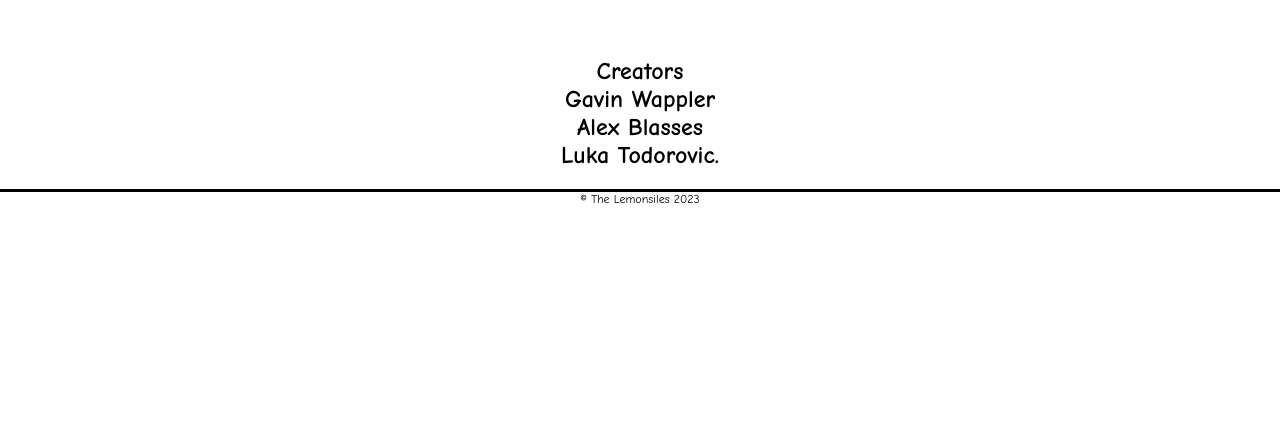
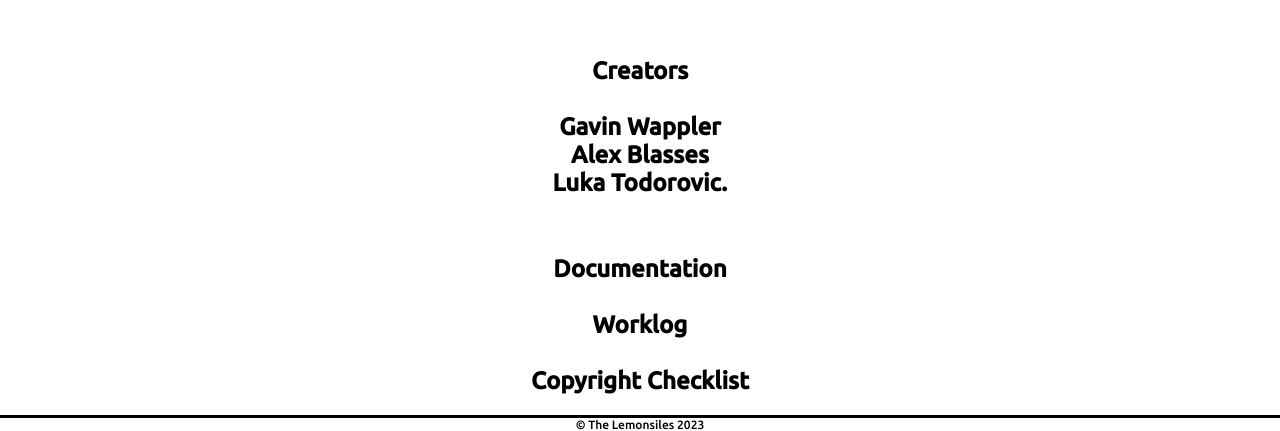
Before and after one commit to Durbie/lemon, a plain HTML site: page credits/index.html in a window 1280 px wide. Shown: the part 441-872 px from the top of the page. Before the commit the page ends 800 px from the top, so only its background shows below. Drawn offline with Linux system fonts and the light colour scheme.

Commit message:
gavin.exe has stopped working

```diff
--- a/credits/index.html
+++ b/credits/index.html
@@ -36,7 +36,9 @@
     <h1>Credits</h1>
     <br>
 
-    <h2>Creators <br>Gavin Wappler<br> Alex Blasses<br> Luka Todorovic.</br></h2>
+    <h2>Creators<br><br>Gavin Wappler<br> Alex Blasses<br> Luka Todorovic.</h2>
+<br>
+    <h2>Documentation<br><br><a href ="">Worklog</a><br><br><a href="">Copyright Checklist</a></h2>
 
   </main>
 
--- a/style.css
+++ b/style.css
@@ -1,8 +1,10 @@
+@import url('https://fonts.googleapis.com/css2?family=Ubuntu:wght@500&display=swap');
+
 html, body {
   height: 100%;
   width: 100%;
   margin: 0;
-  font-family: "Comic Sans MS", "Comic Sans", sans-serif;
+  font-family: "Ubuntu", sans-serif;
 }
 
 :root {
```
Also changed, not shown: img/family.png.
